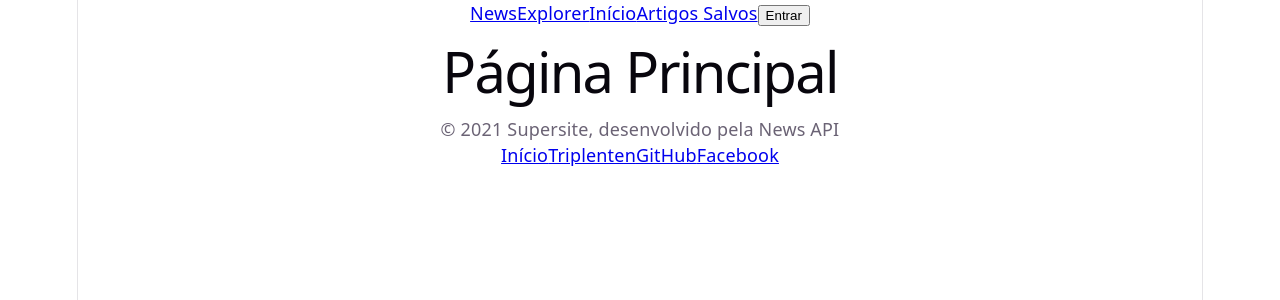
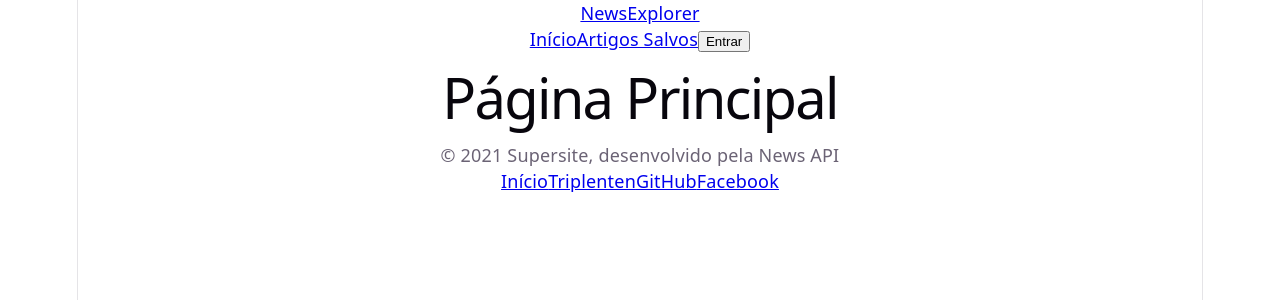
Before and after one commit to RodrigoMZanetti/news-explorer-frontend, a React (Vite) app: page / in a window 1280 px wide. Shown: the top 300 px of the page. Built offline with nearby package versions, Linux system fonts and the light colour scheme.

Commit message:
feat: create navigation

```diff
--- a/src/components/Header/Header.jsx
+++ b/src/components/Header/Header.jsx
@@ -1,5 +1,6 @@
 import React from "react";
 import { Link } from "react-router-dom";
+import Navigation from "../Navigation/Navigation";
 
 function Header() {
   return (
@@ -7,13 +8,7 @@ function Header() {
       <Link to="/" className="header__logo">
         NewsExplorer
       </Link>
-      <Link to="/" className="header__link">
-        Início
-      </Link>
-      <Link to="/saved-news" className="header__link">
-        Artigos Salvos
-      </Link>
-      <button className="header__button">Entrar</button>
+      <Navigation />
     </header>
   );
 }
--- a/src/components/Navigation/Navigation.jsx
+++ b/src/components/Navigation/Navigation.jsx
@@ -0,0 +1,18 @@
+import React from "react";
+import { Link } from "react-router-dom";
+
+function Navigation() {
+  return (
+    <nav className="navigation">
+      <Link to="/" className="navigation__link">
+        Início
+      </Link>
+      <Link to="/saved-news" className="navigation__link">
+        Artigos Salvos
+      </Link>
+      <button className="navigation__button">Entrar</button>
+    </nav>
+  );
+}
+
+export default Navigation;
```
